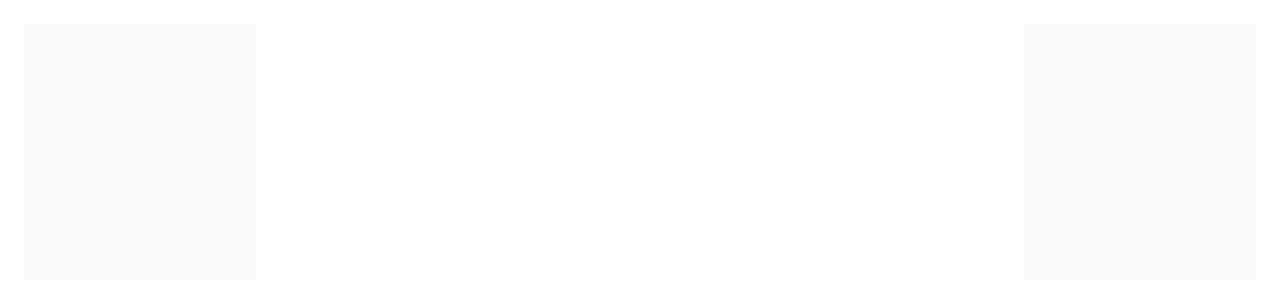
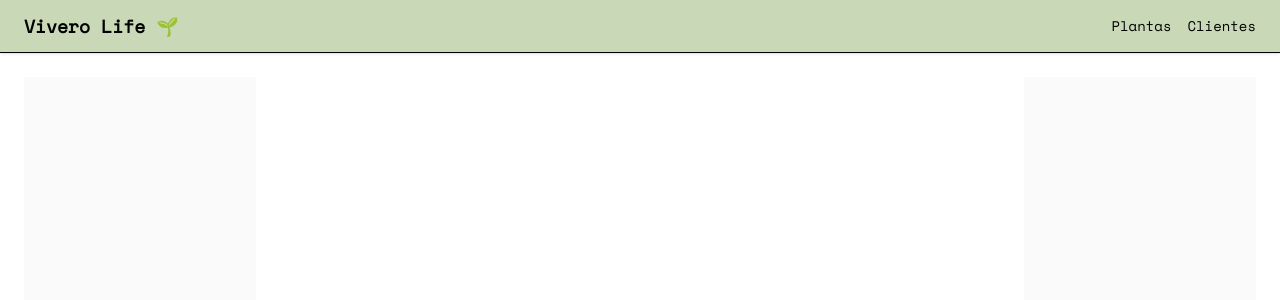
Before and after one commit to katalinaguerrero/nextjs-greenstock, a Next.js app: page / in a window 1280 px wide. Shown: the top 300 px of the page. Built offline with nearby package versions, Linux system fonts and the light colour scheme.

Commit message:
feat: add Navbar and PageHeader components for improved layout structure

```diff
--- a/app/layout.tsx
+++ b/app/layout.tsx
@@ -1,12 +1,12 @@
 import type { Metadata } from "next";
 import { Space_Mono } from "next/font/google";
 import "./globals.css";
+import Navbar from "@/components/layout/Navbar";
 
 const space_mono = Space_Mono({
   subsets: ["latin"],
   weight: "400",
 });
-
 
 export const metadata: Metadata = {
   title: "Vivero Life",
@@ -22,10 +22,12 @@ export default function RootLayout({
   children: React.ReactNode;
 }>) {
   return (
-    <html lang="en" className={`${space_mono.className} `}>
-      <body>
+    <html lang="en" className={space_mono.className}>
+      <body className="min-h-screen flex flex-col">
+        <Navbar />
 
-         <main className="flex-1 p-6">{children}</main>
+        <main className="flex-1 p-6">{children}</main>
+
       </body>
     </html>
   );
--- /dev/null
+++ b/components/layout/Navbar.tsx
@@ -0,0 +1,25 @@
+"use client";
+
+import Link from "next/link";
+
+export default function Navbar() {
+  return (
+    <nav className="w-full bg-[#c9d8b6] border-b shadow-sm px-6 py-3 flex items-center justify-between">
+      {/* Logo / Nombre */}
+      <Link href="/" className="font-bold text-lg">
+        Vivero Life 🌱
+      </Link>
+
+      {/* Links */}
+      <div className="flex gap-4 text-sm">
+        <Link href="/plants" className="hover:underline">
+          Plantas
+        </Link>
+
+        <Link href="/customers" className="hover:underline">
+          Clientes
+        </Link>
+      </div>
+    </nav>
+  );
+}
--- /dev/null
+++ b/components/layout/PageHeader.tsx
@@ -0,0 +1,29 @@
+"use client";
+
+import Link from "next/link";
+import { Title } from "../ui/Title";
+import { Button } from "@/components/ui/Button";
+
+type Props = {
+  title: string;
+  createHref?: string;
+  createLabel?: string;
+};
+
+export default function PageHeader({
+  title,
+  createHref,
+  createLabel,
+}: Props) {
+  return (
+    <div className="flex items-center justify-between mb-4">
+      <Title>{title}</Title>
+
+      {createHref && createLabel && (
+        <Link href={createHref}>
+          <Button>{createLabel}</Button>
+        </Link>
+      )}
+    </div>
+  );
+}
```
